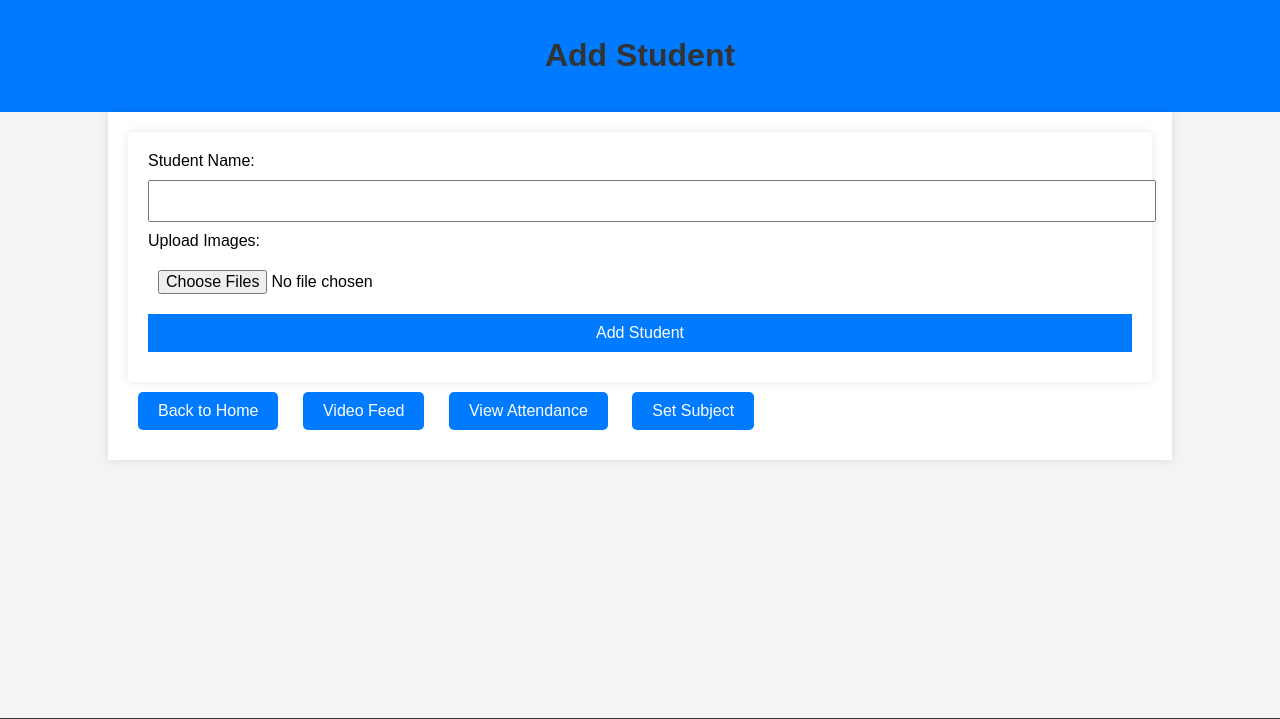
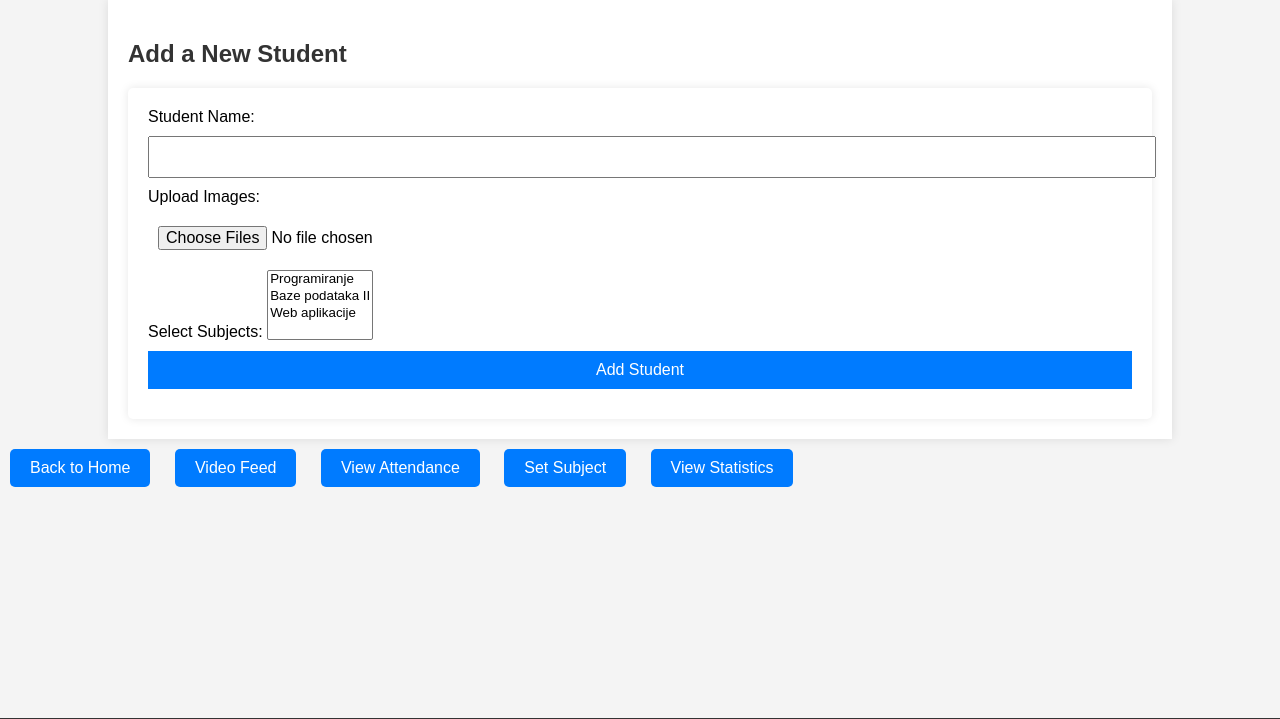
Before and after one commit to AntonioLabinjan/CV-attendance, a Flask app: page /add_student in a window 1280 px wide. Shown: the top 719 px of the page. Run offline with Flask 3, Linux system fonts and the light colour scheme; a user stored in the database is signed in.

Commit message:
Update add_student.html

```diff
--- a/templates/add_student.html
+++ b/templates/add_student.html
@@ -1,25 +1,42 @@
 <!DOCTYPE html>
-<html>
+<html lang="en">
 <head>
+    <meta charset="UTF-8">
+    <meta name="viewport" content="width=device-width, initial-scale=1.0">
     <title>Add Student</title>
-    <link rel="stylesheet" type="text/css" href="{{ url_for('static', filename='styles.css') }}">
+    <link rel="stylesheet" href="{{ url_for('static', filename='styles.css') }}">
 </head>
 <body>
-    <header>
-        <h1>Add Student</h1>
-    </header>
     <div class="container">
-        <form method="POST" enctype="multipart/form-data">
+        <h2>Add a New Student</h2>
+        <form action="{{ url_for('add_student') }}" method="post" enctype="multipart/form-data">
             <label for="name">Student Name:</label>
             <input type="text" id="name" name="name" required>
+
             <label for="images">Upload Images:</label>
             <input type="file" id="images" name="images" multiple required>
+
+            <label for="subjects">Select Subjects:</label>
+            <select id="subjects" name="subjects" multiple required>
+                {% for subject in available_subjects %}
+                <option value="{{ subject }}">{{ subject }}</option>
+                {% endfor %}
+            </select>
+
             <button type="submit">Add Student</button>
         </form>
+
+        {% if name %}
+        <div class="success-message">
+            <p>Student {{ name }} has been successfully added and registered for the subject {{ subject }}.</p>
+        </div>
+        {% endif %}
+    </div>
         <a href="/" class="btn">Back to Home</a>
         <a href="/video_feed" class="btn">Video Feed</a>
         <a href="/attendance" class="btn">View Attendance</a>
         <a href="/set_subject" class="btn">Set Subject</a>
+        <a href="/statistics" class="btn">View Statistics</a>
     </div>
     <footer>
         <p>&copy; 2024 CV Attendance System</p>
```
